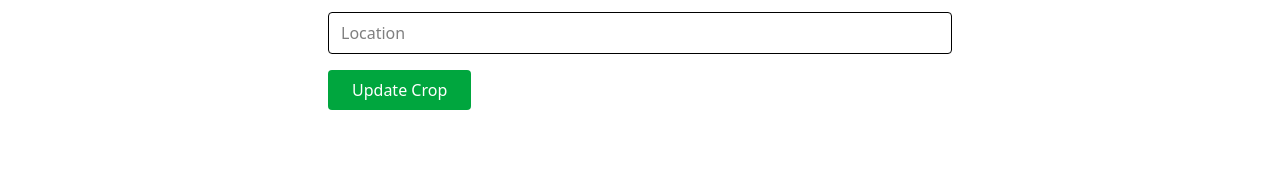
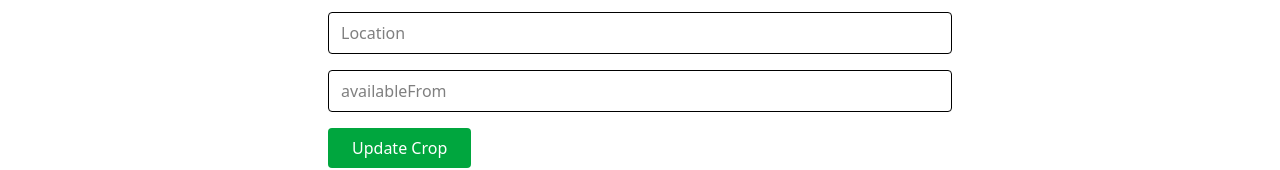
Before and after one commit to UttamYadav-DGI/kishanSetu, a React (Vite) app in the folder FRONTEND/: page /farmers/edit-crop in a window 1280 px wide. Shown: the part 306-476 px from the top of the page. Built offline with nearby package versions, Linux system fonts and the light colour scheme; no server answers.

Commit message:
update missing available from attribute

```diff
--- a/FRONTEND/src/pages/farmer/EditCrop.jsx
+++ b/FRONTEND/src/pages/farmer/EditCrop.jsx
@@ -10,7 +10,8 @@ const EditCrop = () => {
     cropName: "",
     quantity: "",
     pricePerKg: "",
-    location: ""
+    location: "",
+    availableFrom:"",
   });
 
   const [loading, setLoading] = useState(false);
@@ -34,7 +35,8 @@ const EditCrop = () => {
         cropName: crop.cropName,
         quantity: crop.quantity,
         pricePerKg: crop.pricePerKg,
-        location: crop.location || ""
+        location: crop.location || "",
+        availableFrom:crop.availableFrom
       });
     } catch (error) {
       alert("Failed to load crop");
@@ -105,6 +107,14 @@ const EditCrop = () => {
           placeholder="Location"
         />
 
+         <input
+          name="availableFrom"
+          value={formData.availableFrom}
+          onChange={handleChange}
+          className="w-full border px-3 py-2 rounded"
+          placeholder="availableFrom"
+        />
+
         <button
           disabled={loading}
           className="bg-green-600 text-white px-6 py-2 rounded"
```
